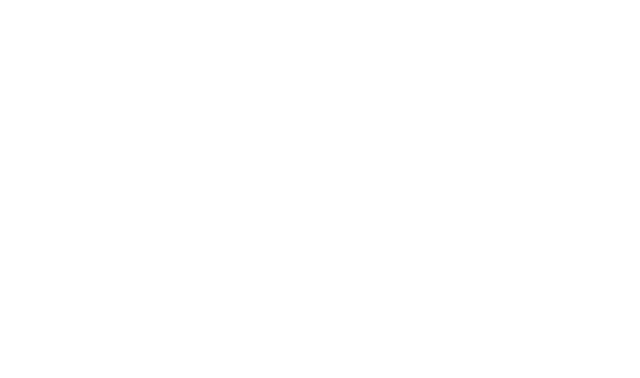
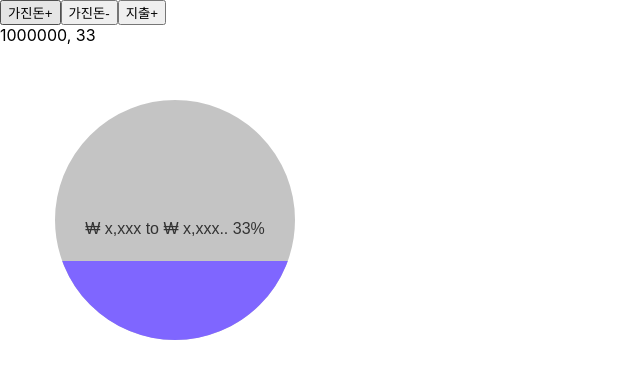
Before and after one commit to project-coffin/dream-money, a React (Create React App) app in the folder client/: page / in a window 1280 px wide. Shown: the top 378 px of the page, without its empty margins (0-640 px from the left). Built offline with nearby package versions, Linux system fonts and the light colour scheme; the HTML template or start-up script is replaced by a standard one.

Commit message:
Add circle

```diff
--- a/client/src/App.tsx
+++ b/client/src/App.tsx
@@ -1,9 +1,10 @@
 import React from "react";
 import "./App.css";
+import DashBoard from "./pages/DashBoard";
 
 function App() {
   return (
-    <></>
+    <DashBoard/>
   );
 }
 
--- /dev/null
+++ b/client/src/components/AchievementRateForm/AchievementRateForm.tsx
@@ -0,0 +1,26 @@
+import React from 'react';
+// TODO: styledComponents나 material-ui 같은 모듈 사용하나?
+//import './AchievementRateFormTest.css';
+import './AchievementRateFormTest2.css';
+// import { makeStyles } from '@material-ui/core';
+
+type AchievementRateFormProps = {
+    difference: number,
+    rate: number
+}
+function AchievementRateForm({difference, rate} : AchievementRateFormProps){
+    const isTesting2 = 1;
+    return <>
+        <div>{difference}, {rate}</div>
+        {
+            isTesting2 &&
+            <div className="circle">
+                <span className="text">
+                    ₩ x,xxx to ₩ x,xxx.. {rate}%
+                </span>
+            <div className="fill" style={{ height: `${rate}%`}}></div>
+            </div>
+        }
+    </>;
+}
+export default AchievementRateForm;
--- /dev/null
+++ b/client/src/components/AchievementRateForm/AchievementRateFormTest2.css
@@ -0,0 +1,35 @@
+.circle {
+    display: inline-block;
+    width: 250px;
+    height: 250px;
+    border-radius: 50%;
+    border: 5px solid white;
+    text-align: center;
+    line-height: 250px;
+    overflow: hidden;
+    padding: 3px;
+    position: relative;
+    box-sizing: border-box;
+    box-shadow: 0 0 0 0px #7F66FF; /* 이거 테두리. 보류*/
+    margin: 50px;
+    background-color: #C4C4C4;
+    z-index: -2;
+}
+
+.fill {
+    background-color: #7F66FF;
+    height: 0%;
+    width: 100%;
+    position: absolute;
+    bottom: 0;
+    left: 0;
+    z-index: -1;
+}
+
+.text{
+    position: relative;
+    text-align: center;
+    font-size: 16px;
+    color: #333333;
+    font-family: Arial;
+}
--- /dev/null
+++ b/client/src/components/AchievementRateForm/index.tsx
@@ -0,0 +1 @@
+export { default } from './AchievementRateForm';
--- a/client/src/containers/AchievementRateContainer.tsx
+++ b/client/src/containers/AchievementRateContainer.tsx
@@ -1,38 +1,40 @@
-import React, {useState, useCallback, useMemo, useEffect} from 'react';
-import AchievementRateForm from '../components/AchievementRateForm';
+import React, { useState, useMemo } from 'react';
+import AchievementRateForm from '../components/AchievementRateForm/AchievementRateForm';
 
 //TODO: convert "features" to (useState | Redux | GraphQL)
 //TODO:
 function AchievementRateContainer(){
     /* TESTCASE */
     //TODO: 데이터 넘어오는 양식 정해지면 수정할 것.
-    type featureType1 = {
+    type feature1Type ={
         name: string,
         money: number,
         purpose: number,
     };
-    type featureType2 = {
+    type feature2Type ={
         deposit: number,
         withdraw: number,
     };
-    const feature1 : featureType1 = {
+    const [ feature1, setFeature1 ] = useState({
         name: "GANGSTER",
         money: 33_333_333,
         purpose: 100_000_000,
-    };
-    const feature2 : featureType2 = {
+    });
+    const [ feature2, setFeature2] = useState({
         deposit: 3_000_000,
         withdraw: 2_000_000
-    };
-    const temporaryFormula1 = () : number =>{ return feature2.deposit - feature2.withdraw; }
-    const temporaryFormula2 = () : number =>{ return feature1.money >= 0 ? feature1.money / feature1.purpose : 0 }
-
-    const [difference, achievementRate] : [number, number] = useMemo(()=>{
-        return [temporaryFormula1(), temporaryFormula2()];
-    }, [feature1, feature2]);
+    });
+    const temporaryFormula1 = (feature2 : feature2Type) : number =>{ return feature2.deposit - feature2.withdraw; }
+    const temporaryFormula2 = (feature1 : feature1Type) : number =>{ return Math.round(feature1.money / feature1.purpose * 100) }
+    const [difference, achievementRate] = useMemo(()=>[temporaryFormula1(feature2), temporaryFormula2(feature1)], [feature1, feature2]);
 
     return(
-        <AchievementRateForm difference={difference} rate={achievementRate}/>
+        <>
+            <button onClick={()=>{setFeature1({...feature1, money: feature1.money + 1_000_000})} } > 가진돈+ </button>
+            <button onClick={()=>{setFeature1({...feature1, money: feature1.money - 1_000_000})} } > 가진돈- </button>
+            <button onClick={()=>{setFeature2({...feature2, withdraw: feature2.withdraw + 1_000_000})} } > 지출+ </button>
+            <AchievementRateForm difference={difference} rate={achievementRate}/>
+        </>
     );
 }
 export default AchievementRateContainer;
--- a/client/src/pages/DashBoard.tsx
+++ b/client/src/pages/DashBoard.tsx
@@ -1,8 +1,8 @@
 import React from 'react';
-
+import AchievementRateContainer from '../containers/AchievementRateContainer';
 //TOOD: *
 function DashBoard(){
-    return(<></>);
+    return(<AchievementRateContainer/>);
     /*
     <fullpage>
         <header/>
```
Also changed, not shown: client/src/components/AchievementRateForm.tsx (deleted, +0 -16 lines).
